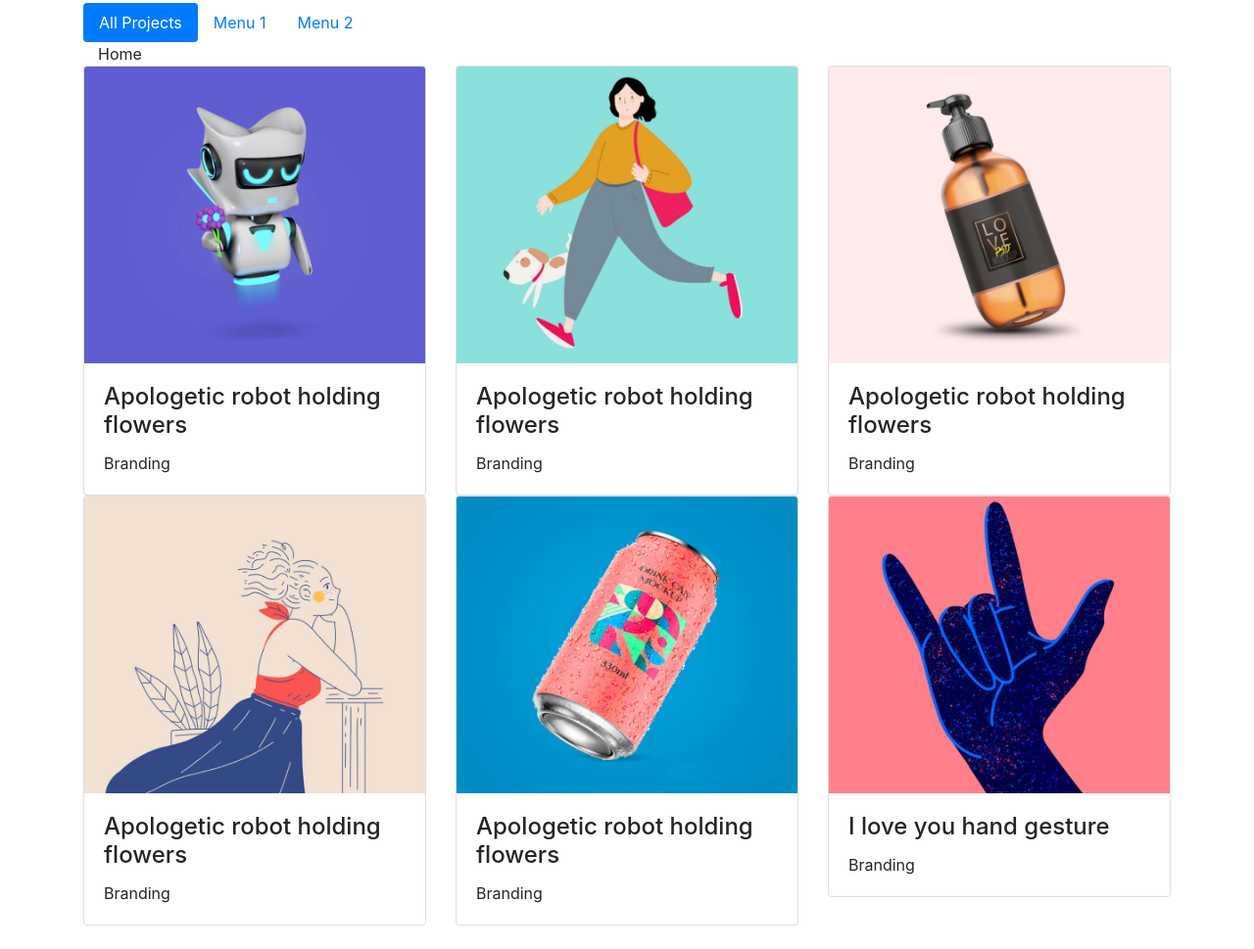
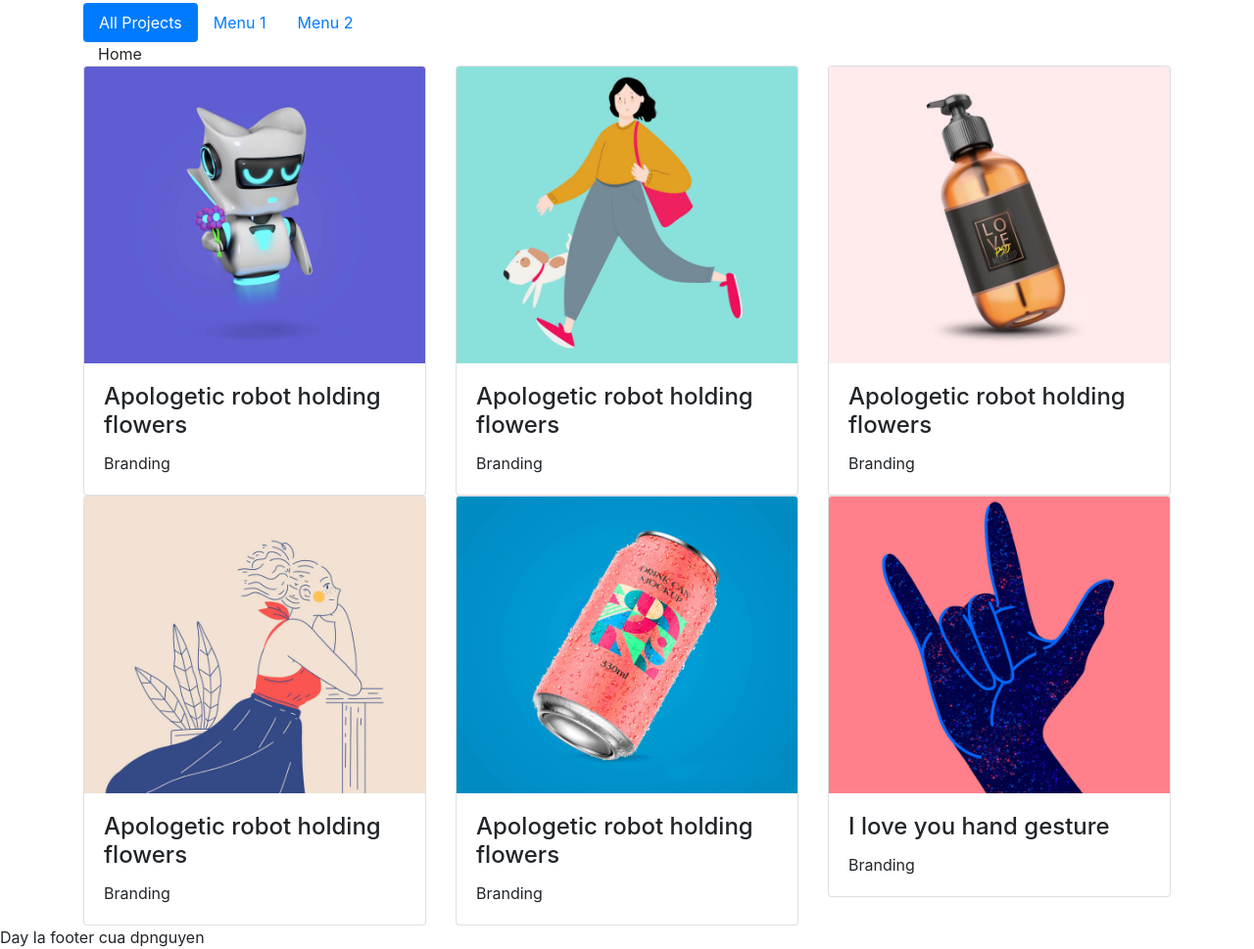
Before and after one commit to PhamThaiDuy/bc29_portfolio, a plain HTML site: page index.html in a window 1280 px wide. Shown: the part 917-1886 px from the top of the page at 98% size. Before the commit the page ends 1862 px from the top, so only its background shows below. Drawn offline with nearby package versions, Linux system fonts and the light colour scheme.

Commit message:
footer by dpnguyen

```diff
--- a/index.html
+++ b/index.html
@@ -178,6 +178,7 @@
         </div>
 
     </section>
+    <footer>Day la footer cua dpnguyen</footer>
 
     <!-- Left and right controls -->
     <a class="carousel-control-prev" href="#demo" data-slide="prev">
```
